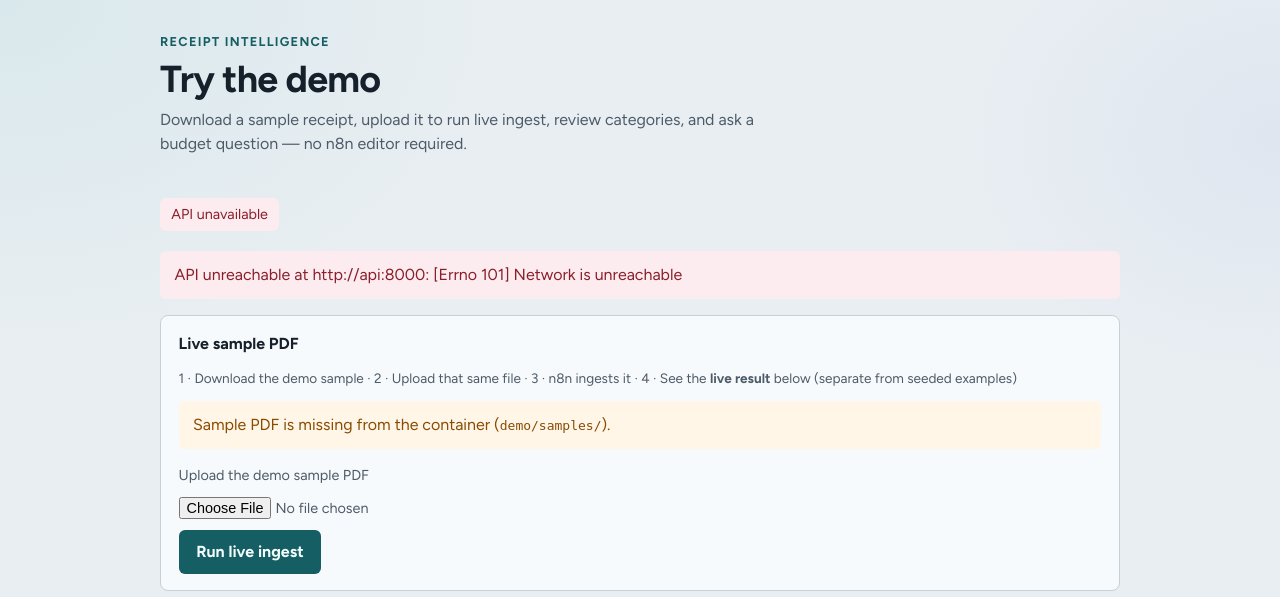
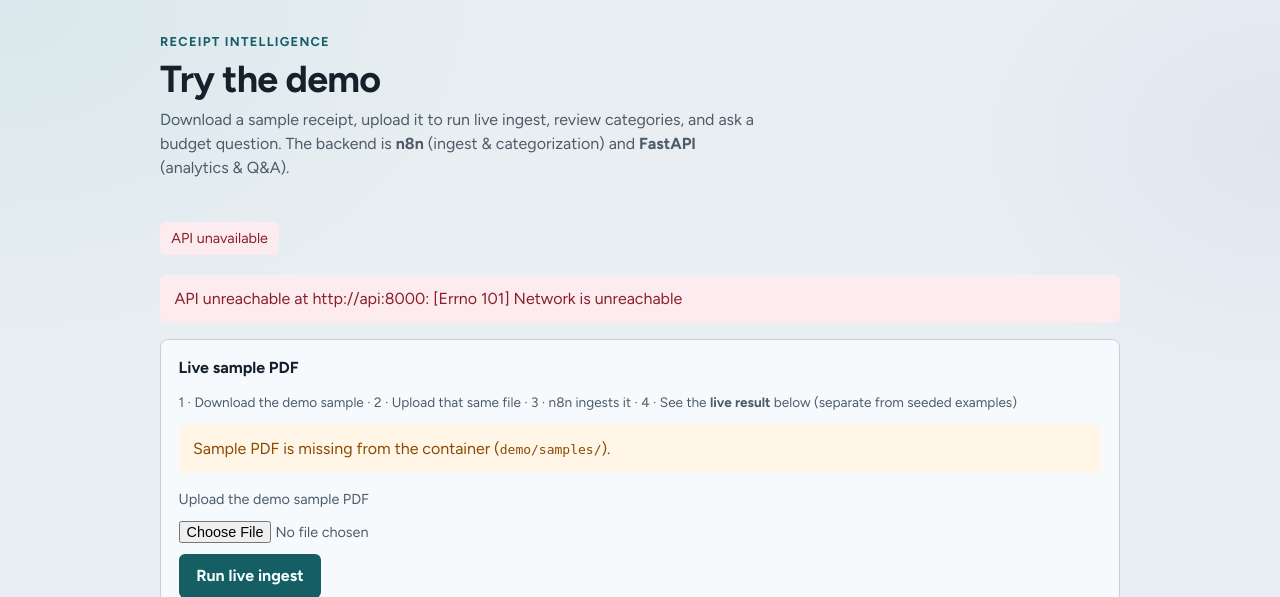
Before and after one commit to RoxanaTapia/receipt-intelligence-demo, a FastAPI app: page / in a window 1280 px wide. Shown: the top 597 px of the page. Run offline with FastAPI, Linux system fonts and the light colour scheme; data that the repository does not hold is empty.

Commit message:
Say the demo backend is n8n and FastAPI in the page lede.
Co-authored-by: Cursor <cursoragent@cursor.com>

```diff
--- a/demo/app/templates/index.html
+++ b/demo/app/templates/index.html
@@ -5,7 +5,8 @@
 <h1>Try the demo</h1>
 <p class="lede">
   Download a sample receipt, upload it to run live ingest, review categories, and ask a budget
-  question — no n8n editor required.
+  question. The backend is <strong>n8n</strong> (ingest &amp; categorization) and
+  <strong>FastAPI</strong> (analytics &amp; Q&amp;A).
 </p>
 
 {% if api_ok %}
```
